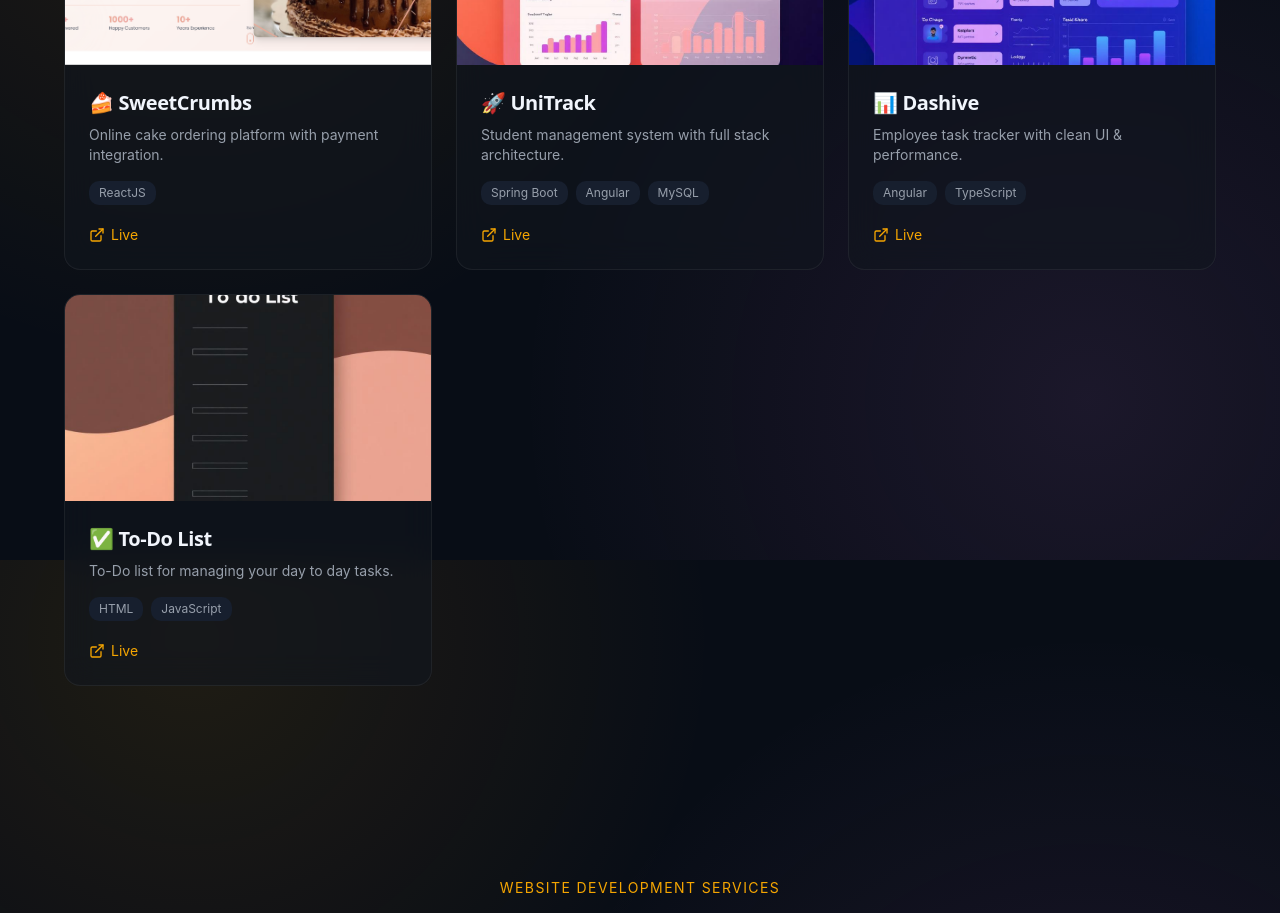
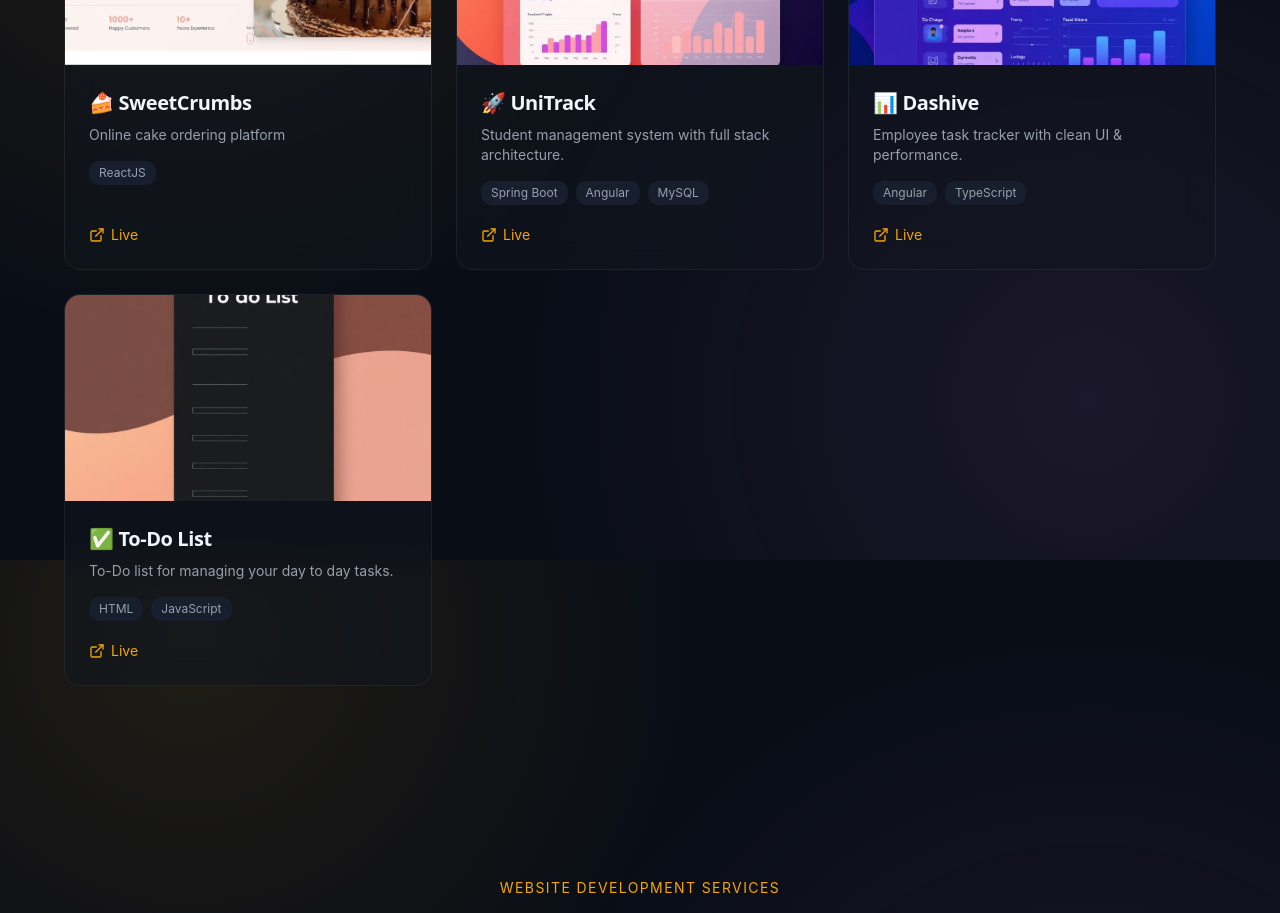
Before and after one commit to AdityaVajale/My_Portfolio, a React (Vite) app: page / in a window 1280 px wide. Shown: the part 2640-3553 px from the top of the page. Built offline with nearby package versions, Linux system fonts and the light colour scheme.

Commit message:
changes in project

```diff
--- a/src/App.jsx
+++ b/src/App.jsx
@@ -86,7 +86,7 @@ const projects = [
   {
     emoji: "🍰",
     title: "SweetCrumbs",
-    desc: "Online cake ordering platform with payment integration.",
+    desc: "Online cake ordering platform",
     tags: ["ReactJS"],
     img: cakeImg,
     live: "https://demo-cake-store-eight.vercel.app/",
```
